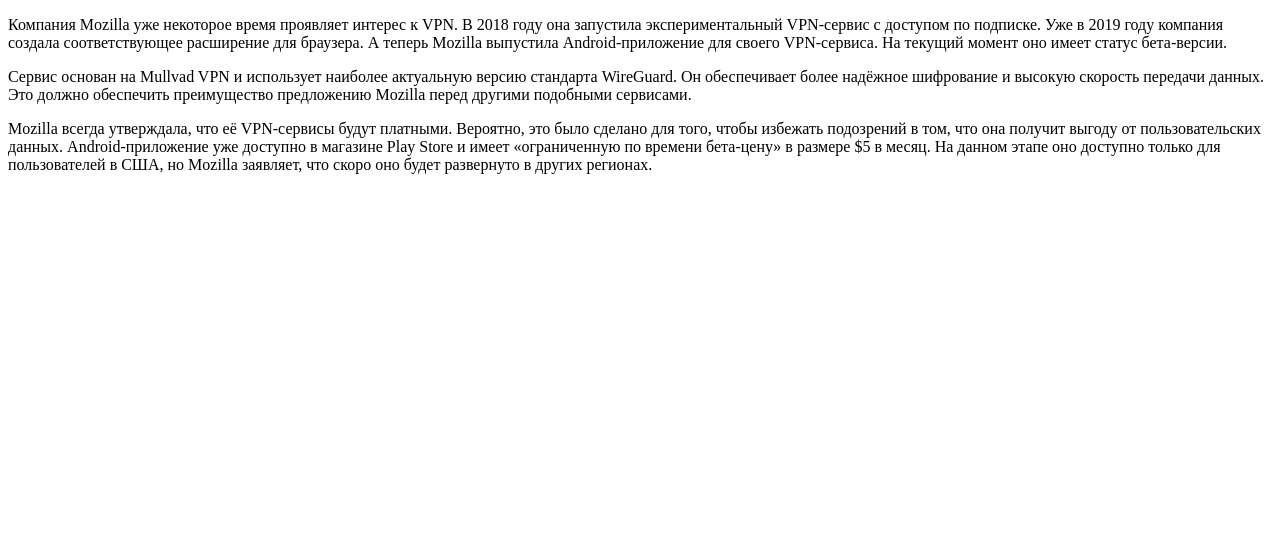
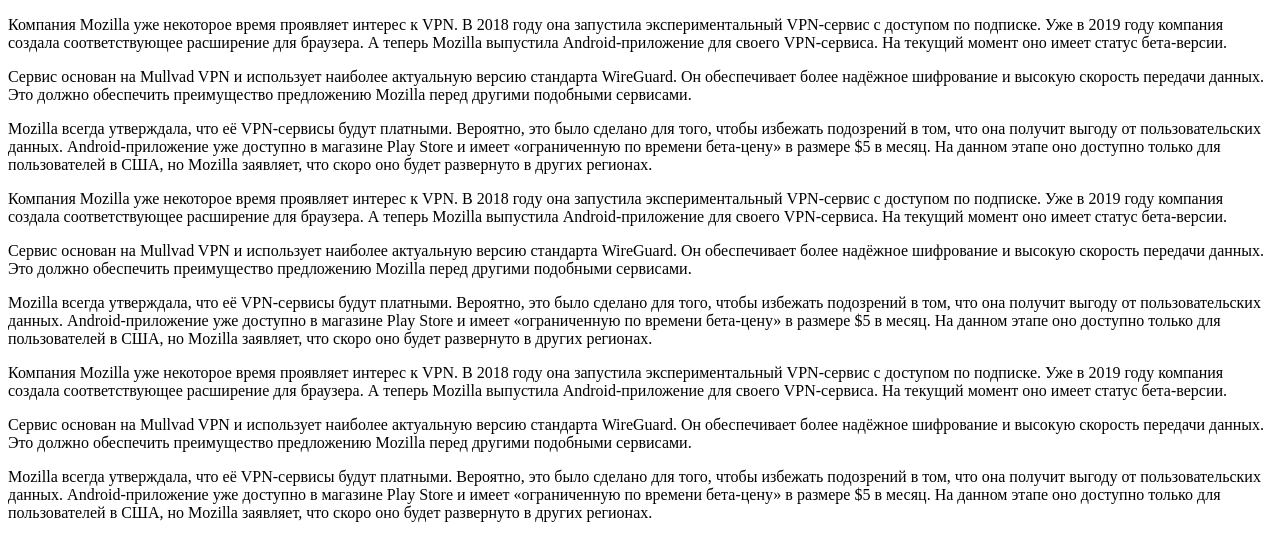
Before and after one commit to GlebKhegay/gleb-repo, a plain HTML site: page feature.html in a window 1280 px wide. Drawn offline with Linux system fonts and the light colour scheme.

Commit message:
feature duplicate paragraphs

```diff
--- a/feature.html
+++ b/feature.html
@@ -9,5 +9,15 @@
 	<p>Сервис основан на Mullvad VPN и использует наиболее актуальную версию стандарта WireGuard. Он обеспечивает более надёжное шифрование и высокую скорость передачи данных. Это должно обеспечить преимущество предложению Mozilla перед другими подобными сервисами.</p>
 
 	<p>Mozilla всегда утверждала, что её VPN-сервисы будут платными. Вероятно, это было сделано для того, чтобы избежать подозрений в том, что она получит выгоду от пользовательских данных. Android-приложение уже доступно в магазине Play Store и имеет «ограниченную по времени бета-цену» в размере $5 в месяц. На данном этапе оно доступно только для пользователей в США, но Mozilla заявляет, что скоро оно будет развернуто в других регионах.</p>
+		<p>Компания Mozilla уже некоторое время проявляет интерес к VPN. В 2018 году она запустила экспериментальный VPN-сервис с доступом по подписке. Уже в 2019 году компания создала соответствующее расширение для браузера. А теперь Mozilla выпустила Android-приложение для своего VPN-сервиса. На текущий момент оно имеет статус бета-версии.</p>
+
+	<p>Сервис основан на Mullvad VPN и использует наиболее актуальную версию стандарта WireGuard. Он обеспечивает более надёжное шифрование и высокую скорость передачи данных. Это должно обеспечить преимущество предложению Mozilla перед другими подобными сервисами.</p>
+
+	<p>Mozilla всегда утверждала, что её VPN-сервисы будут платными. Вероятно, это было сделано для того, чтобы избежать подозрений в том, что она получит выгоду от пользовательских данных. Android-приложение уже доступно в магазине Play Store и имеет «ограниченную по времени бета-цену» в размере $5 в месяц. На данном этапе оно доступно только для пользователей в США, но Mozilla заявляет, что скоро оно будет развернуто в других регионах.</p>
+		<p>Компания Mozilla уже некоторое время проявляет интерес к VPN. В 2018 году она запустила экспериментальный VPN-сервис с доступом по подписке. Уже в 2019 году компания создала соответствующее расширение для браузера. А теперь Mozilla выпустила Android-приложение для своего VPN-сервиса. На текущий момент оно имеет статус бета-версии.</p>
+
+	<p>Сервис основан на Mullvad VPN и использует наиболее актуальную версию стандарта WireGuard. Он обеспечивает более надёжное шифрование и высокую скорость передачи данных. Это должно обеспечить преимущество предложению Mozilla перед другими подобными сервисами.</p>
+
+	<p>Mozilla всегда утверждала, что её VPN-сервисы будут платными. Вероятно, это было сделано для того, чтобы избежать подозрений в том, что она получит выгоду от пользовательских данных. Android-приложение уже доступно в магазине Play Store и имеет «ограниченную по времени бета-цену» в размере $5 в месяц. На данном этапе оно доступно только для пользователей в США, но Mozilla заявляет, что скоро оно будет развернуто в других регионах.</p>
 </body>
 </html>
```
